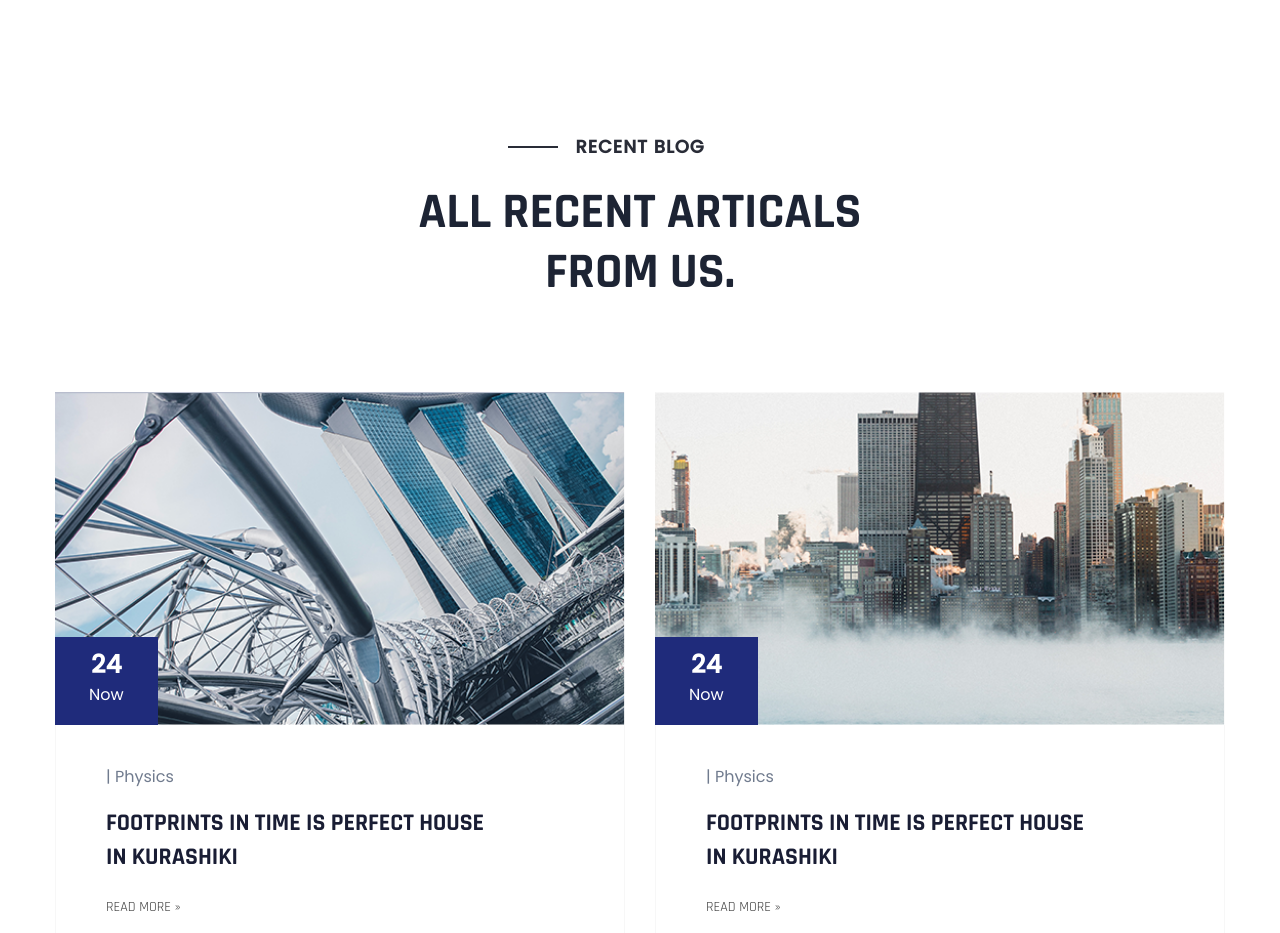
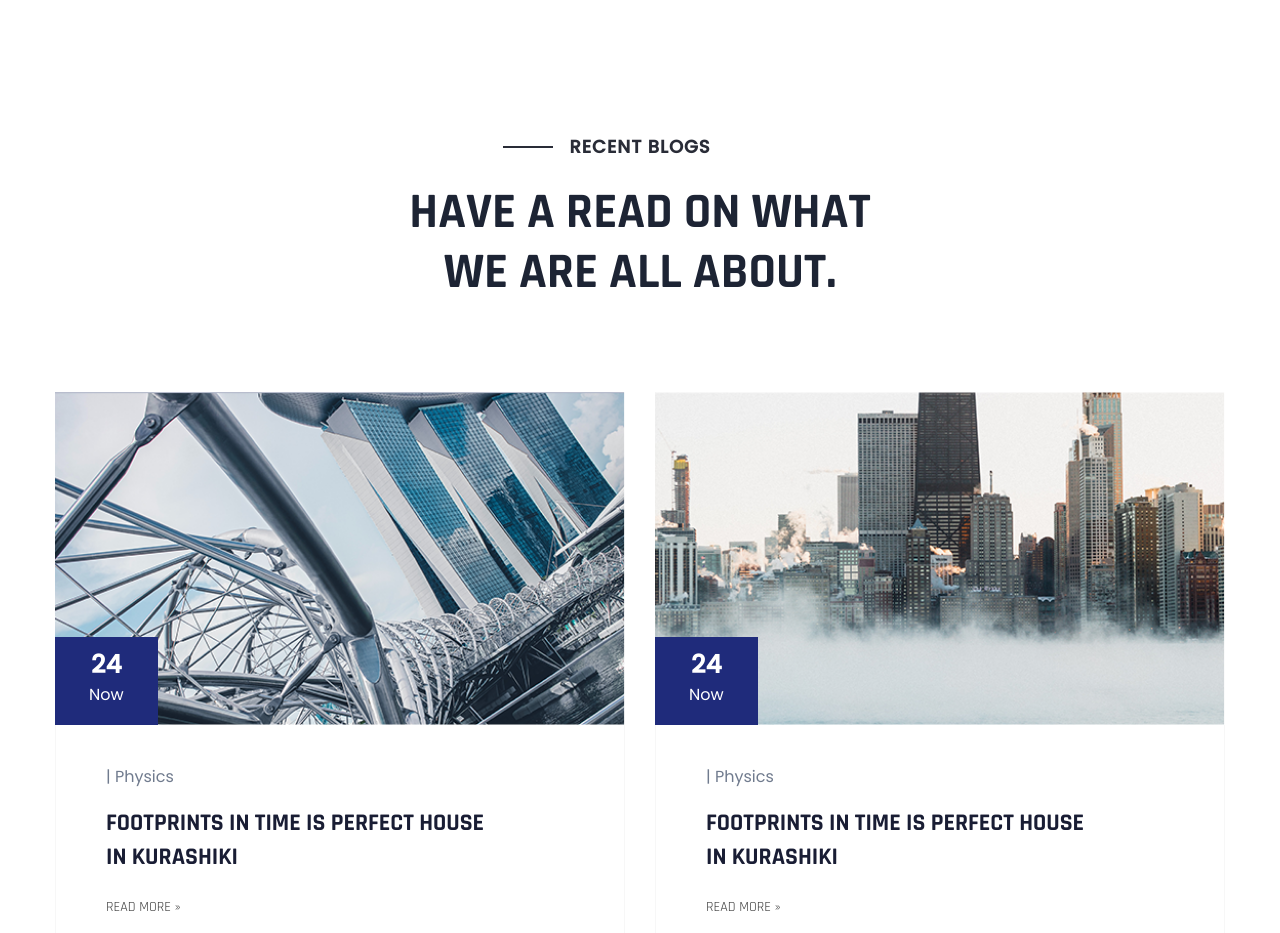
Before and after one commit to Swiish21/EventswithNoanneV2, a plain HTML site: page index.html in a window 1280 px wide. Shown: the part 5860-6793 px from the top of the page. Drawn offline with Linux system fonts and the light colour scheme.

Commit message:
fix: update text content in index.html for clarity and consistency

```diff
--- a/index.html
+++ b/index.html
@@ -337,8 +337,8 @@
                 <div class="row justify-content-center">
                     <div class="col-xl-5 col-lg-6 col-md-9 col-sm-10">
                         <div class="section-tittle text-center mb-90">
-                            <span>Recent blog</span>
-                            <h2>All recent articals from us.</h2>
+                            <span>Recent blogs</span>
+                            <h2>Have a read on what we are all about.</h2>
                         </div>
                     </div>
                 </div>
```
